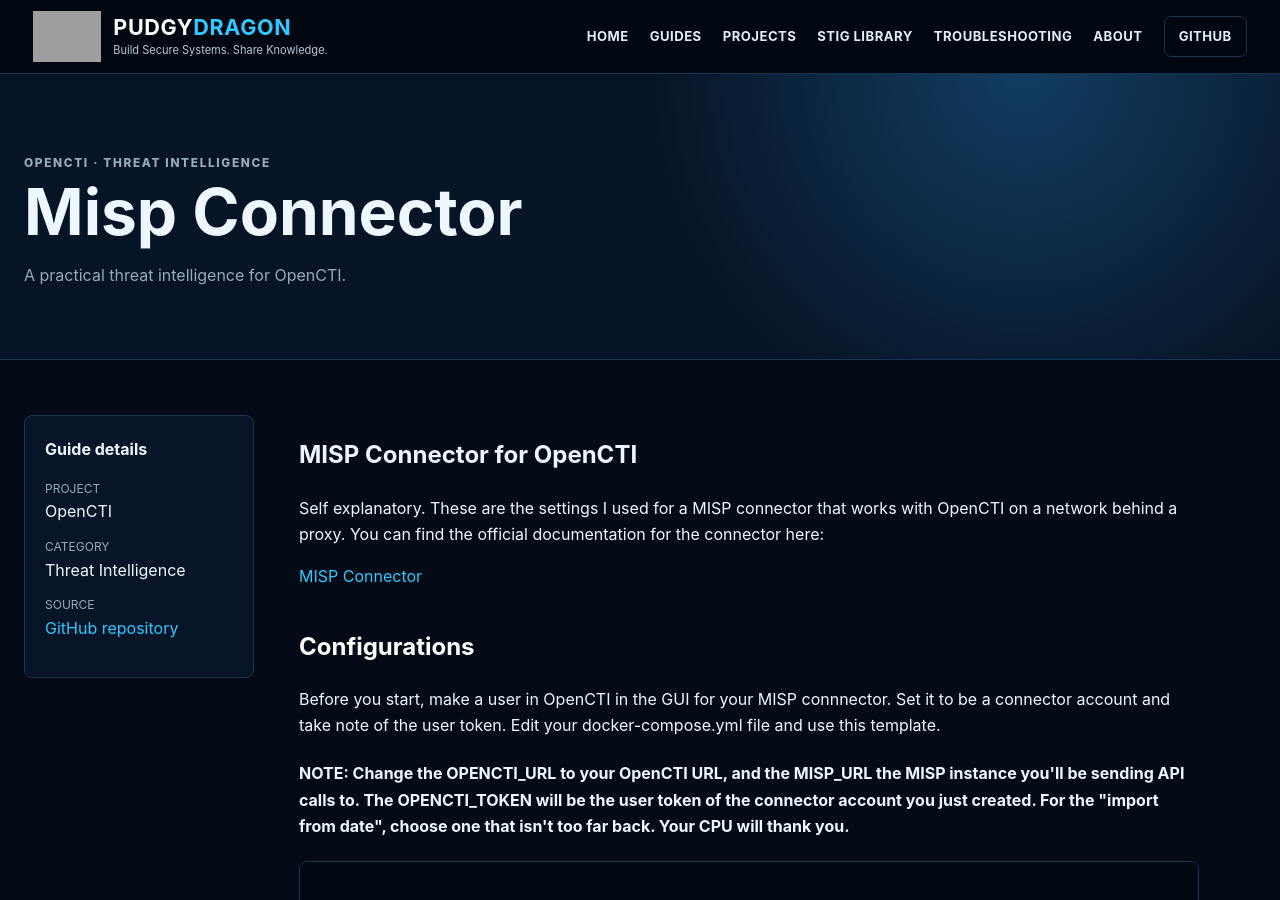
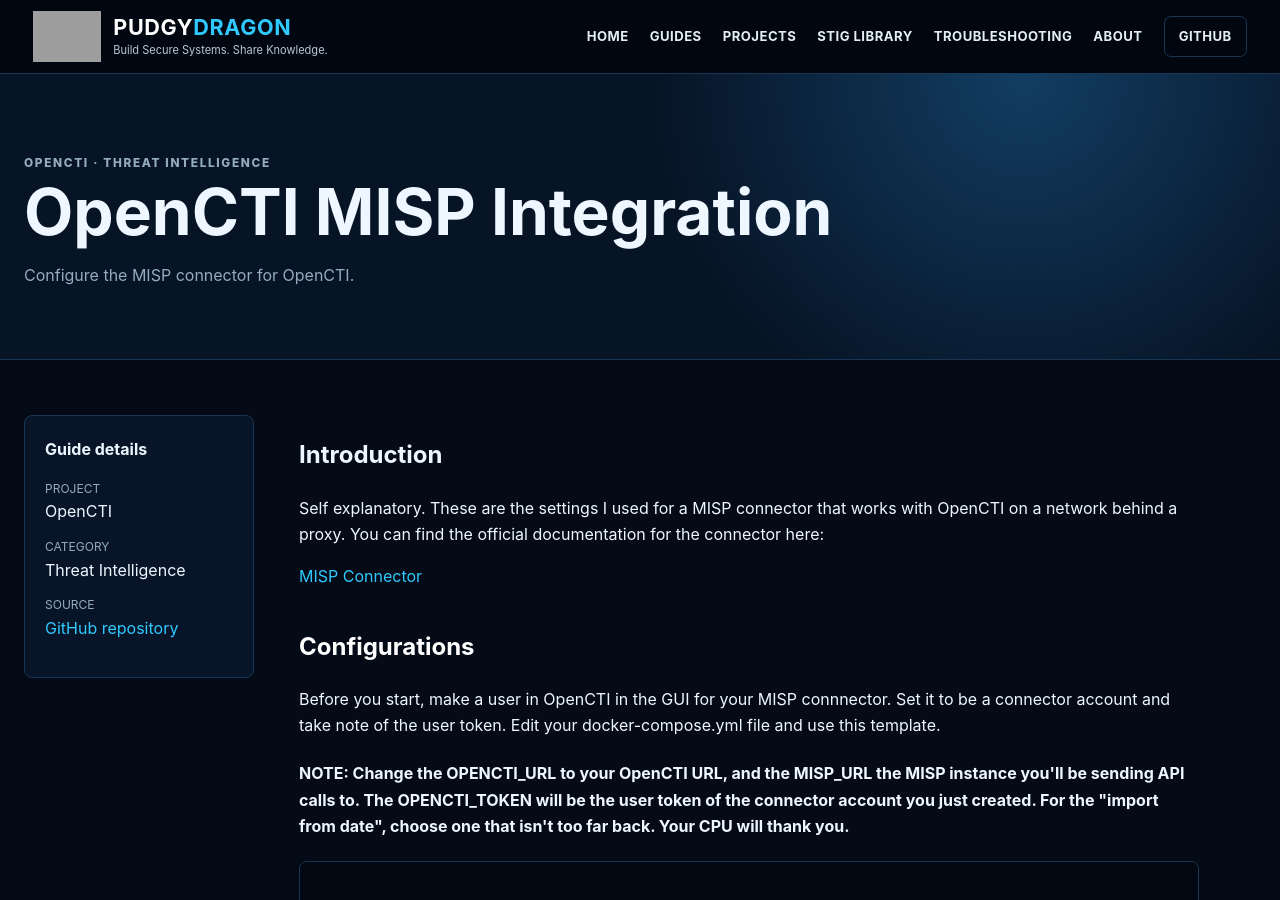
Before and after one commit to PudgyDragon/pudgydragon.github.io, a Jekyll site: the page built from _guides/opencti-connectors-misp-connector.md, in a window 1280 px wide and 900 px high. Built offline with Jekyll 4.4.1, drawn with Linux system fonts in a browser that asks for light colours; grey boxes are pictures that could not be loaded.

Commit message:
Update opencti-connectors-misp-connector.md

```diff
--- a/_guides/opencti-connectors-misp-connector.md
+++ b/_guides/opencti-connectors-misp-connector.md
@@ -1,12 +1,12 @@
 ---
-title: "Misp Connector"
+title: "OpenCTI MISP Integration"
 project: "OpenCTI"
 category: "Threat Intelligence"
-description: "A practical threat intelligence for OpenCTI."
+description: "Configure the MISP connector for OpenCTI."
 source_url: "https://github.com/PudgyDragon/OpenCTI/blob/main/Connectors/MISP_connector.md"
 ---
 
-<h1>MISP Connector for OpenCTI</h1>
+<h1>Introduction</h1>
 <p>Self explanatory. These are the settings I used for a MISP connector that works with OpenCTI on a
 network behind a proxy. You can find the official documentation for the connector here:</p>
 <a href="https://github.com/OpenCTI-Platform/connectors/tree/master/external-import/misp">MISP Connector</a>
```
